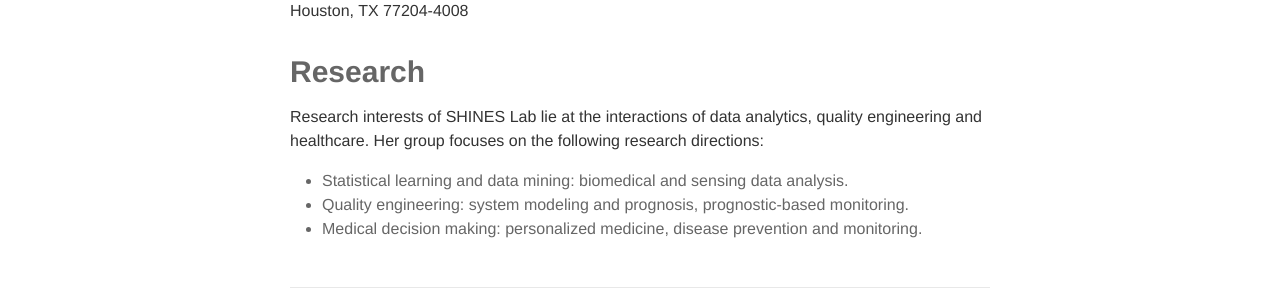
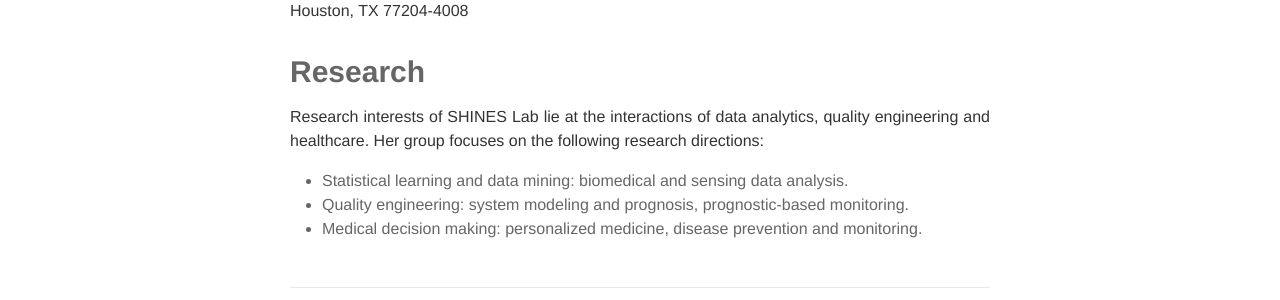
Before and after one commit to shines-lab/shines-lab.github.io, a Jekyll site: the page built from _pages/about.md, in a window 1280 px wide. Shown: the part 452-752 px from the top of the page. Built offline with Jekyll 4.4.1, drawn with Linux system fonts in a browser that asks for light colours; nearby versions of some CDN libraries.

Commit message:
Update about.md

```diff
--- a/_pages/about.md
+++ b/_pages/about.md
@@ -19,7 +19,7 @@ Houston, TX  77204-4008
 
 ### **Research**
 
-Research interests of SHINES Lab lie at the interactions of data analytics, quality engineering and healthcare. Her group focuses on the following research directions:
+<p align="justify">Research interests of SHINES Lab lie at the interactions of data analytics, quality engineering and healthcare. Her group focuses on the following research directions:</p>
 
 * Statistical learning and data mining: biomedical and sensing data analysis.
 * Quality engineering: system modeling and prognosis, prognostic-based monitoring.
```
